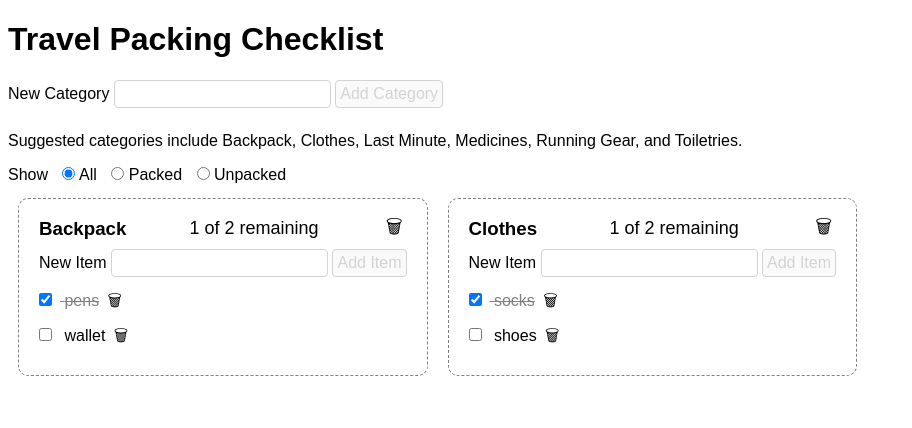
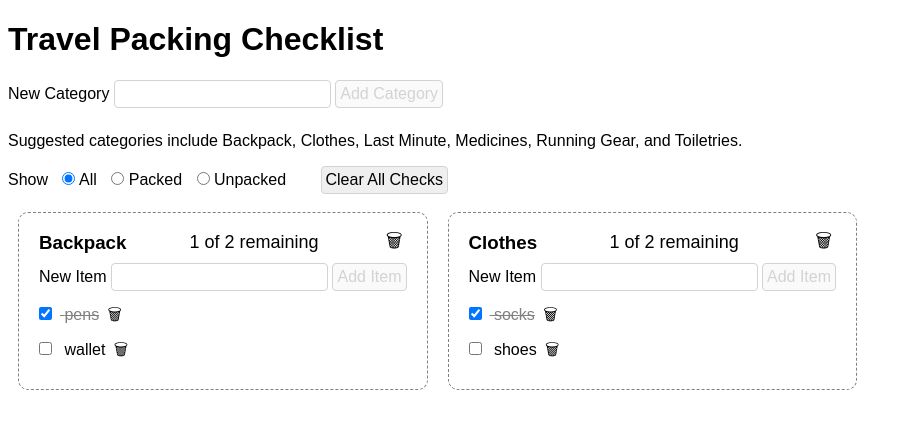
Before and after one commit to mvolkmann/travel-packing, a Svelte app: page / in a window 1280 px wide. Shown: the top 428 px of the page, without its empty margins (0-912 px from the left). Built offline with nearby package versions, Linux system fonts and the light colour scheme.

Commit message:
added Clear button

```diff
--- a/src/App.svelte
+++ b/src/App.svelte
@@ -35,6 +35,15 @@
     categoryName = '';
   }
 
+  function clearAllChecks() {
+    for (const category of categories) {
+      for (const item of category.items) {
+        item.packed = false;
+      }
+    }
+    categories = categories;
+  }
+
   function deleteCategory(category) {
     //TODO: Warn if contains items.
     categories = categories.filter(cat => cat.id !== category.id);
@@ -42,6 +51,10 @@
 </script>
 
 <style>
+  .clear {
+    margin-left: 30px;
+  }
+
   input[type=radio] {
     margin-left: 10px;
   }
@@ -76,6 +89,8 @@
       <input name="show" type="radio" value="unpacked" bind:group={show} />
       Unpacked
     </label>
+
+    <button class="clear" on:click={clearAllChecks}>Clear All Checks</button>
   </div>
 
   {#each categories as category}
```
